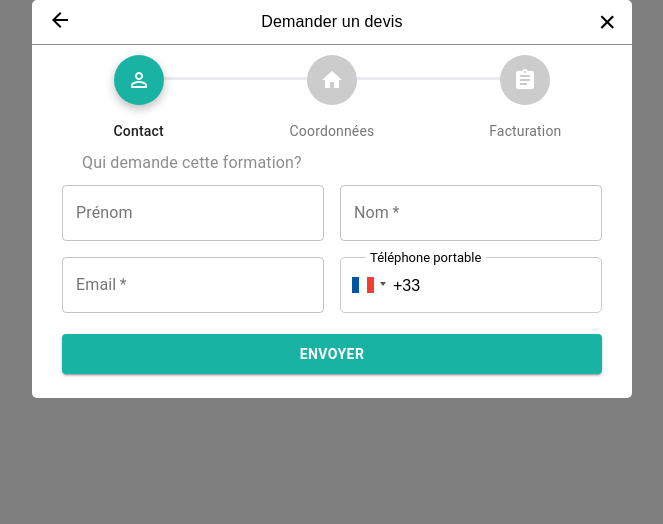
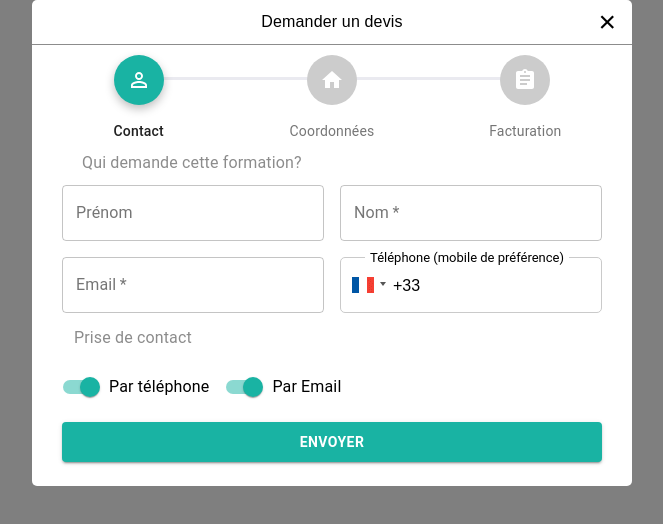
Before and after one commit to syrax68/Nextjs-devis, a Next.js app: page /components/DevisModal in a window 1280 px wide. Shown: the top 524 px of the page, without its empty margins (308-971 px from the left). Built offline with nearby package versions, Linux system fonts and the light colour scheme.

Commit message:
ajout switch button

```diff
--- a/pages/components/Contact.js
+++ b/pages/components/Contact.js
@@ -9,7 +9,9 @@ import {
   CardContent,
   Typography,
   Grid,
-  TextField
+  TextField,
+  FormControlLabel,
+  Switch
 } from '@material-ui/core';
 import PhoneInput from 'react-phone-input-2';
 import 'react-phone-input-2/lib/material.css';
@@ -20,6 +22,10 @@ export default function Contact(props) {
     const [spameur, setSpam] = useState(false);
     const [phone, setPhone] = useState();
     const [contact, setContact] = useState();
+    const [state, setState] = useState({
+        viaPhone: true,
+        viaEmail: true,
+      });
     const honeypot_validade = (req) => {
         if(req.firstname || req.lastname || req.email){
             return true;
@@ -31,7 +37,10 @@ export default function Contact(props) {
             setContact(JSON.parse(localStorage.getItem('dataContact')))
         }
     },[setContact]);
-    console.log(contact)
+    const handleChangeContact = (event) => {
+        setState({ ...state, [event.target.name]: event.target.checked });
+    };
+    console.log(state)
     return (
         <div className={styles.body}>
             <Typography className={styles.textmenu}>Qui demande cette formation?</Typography>
@@ -175,7 +184,7 @@ export default function Contact(props) {
                                     onChange={setPhone}
                                     onBlur={handleBlur}
                                     value={values.phonekljh}
-                                    specialLabel="Téléphone portable"
+                                    specialLabel="Téléphone (mobile de préférence)"
                                     country={'fr'}
                                     inputProps={{
                                         name: 'phonekljh',
@@ -183,6 +192,45 @@ export default function Contact(props) {
                                     }}
                                 />
                                <p style={{color:'red',margin:'5px',fontSize:'12px'}}>{errors.phonekljh}</p>
+                            </Grid>
+                            <Typography className={styles.textmenu}>Prise de contact</Typography>
+                            <Grid
+                                item
+                                md={12}
+                                xs={12}
+                            >
+                            <FormControlLabel
+                                control={
+                                    <Switch
+                                        checked={state.viaPhone}
+                                        onChange={handleChangeContact}
+                                        classes={{
+                                            colorPrimary: styles.colorPrimary,
+                                            colorSecondary : styles.colorPrimary,
+                                            checked: styles.MuiChecked,
+                                            track: styles.track
+                                        }}
+                                        name="viaPhone"
+                                    />
+                                }
+                                label="Par téléphone"
+                            />
+                            <FormControlLabel
+                                control={
+                                    <Switch
+                                        checked={state.viaEmail}
+                                        onChange={handleChangeContact}
+                                        classes={{
+                                            colorPrimary: styles.colorPrimary,
+                                            colorSecondary : styles.colorPrimary,
+                                            checked: styles.MuiChecked,
+                                            track: styles.track
+                                        }}
+                                        name="viaEmail"
+                                    />
+                                }
+                                label="Par Email"
+                            />
                             </Grid>
                             <Grid
                             className={styles.ohnohoney}
--- a/pages/components/DevisModal.js
+++ b/pages/components/DevisModal.js
@@ -212,7 +212,7 @@ export default function Devis() {
             <Fade in={open}>
                 <div className={styles.paper}>
                     <div className={styles.header}>
-                        <button type="button" disabled={activeStep === 0} className={styles.back} aria-label="Previous" onClick={handleBack}><ArrowBackIcon style={{color:'black'}}/></button>
+                        <button type="button" hidden={activeStep === 0} className={styles.back} aria-label="Previous" onClick={handleBack}><ArrowBackIcon style={{color:'black'}}/></button>
                         <Typography className={styles.title} id="ModalLabel">Demander un devis</Typography>
                         <button type="button" className={styles.close} data-dismiss="modal" aria-label="Close" onClick={handleClose}><span aria-hidden="true">×</span></button>
                     </div>
--- a/styles/modal.module.css
+++ b/styles/modal.module.css
@@ -176,6 +176,15 @@
     width: 100% !important;
     padding: 18.5px 14px 17.5px 52px !important;
 }
+.MuiChecked {
+    color: #19b3a3 !important;
+}
+.colorPrimary {
+    color: #19b3a3 !important;
+}
+.track {
+    background-color: #19b3a3 !important;
+}
 @media (max-width: 450px) {
     .menu {
         font-size: 10px !important;
```
